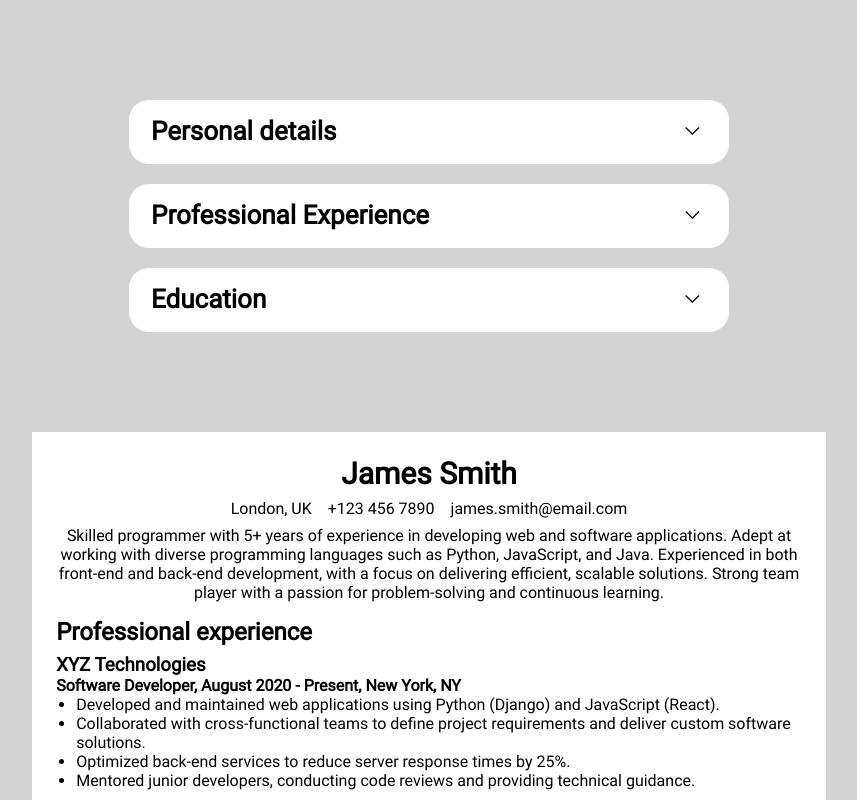
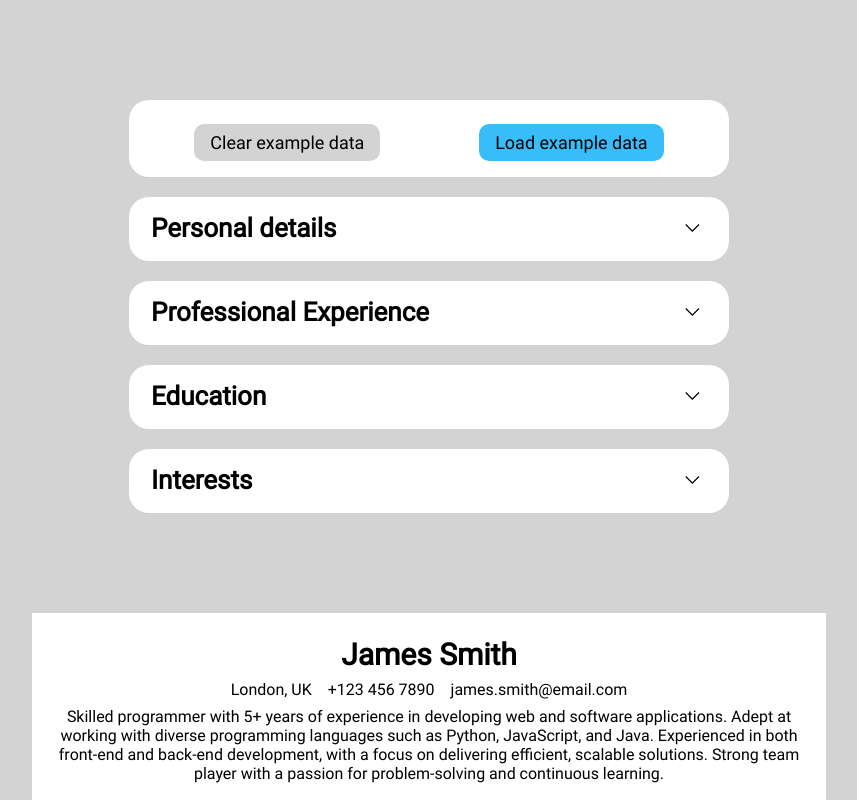
Before and after one commit to palmwi2010/odin-cv, a React (Vite) app: page / in a window 1280 px wide. Shown: the top 800 px of the page, without its empty margins (211-1068 px from the left). Built offline with nearby package versions, Linux system fonts and the light colour scheme; the HTML template or start-up script is replaced by a standard one.

Commit message:
Added buttons to clear and reload example data

```diff
--- a/src/App.jsx
+++ b/src/App.jsx
@@ -4,6 +4,8 @@ import exampleData from "./exampleData.json";
 import PersonalSection from "./components/PersonalSection";
 import EducationSection from "./components/EducationSection";
 import EmploymentSection from "./components/EmploymentSection";
+import InterestsSection from "./components/InterestsSection";
+import DataControls from "./components/DataControls";
 import CV from "./components/CV";
 
 export default function App() {
@@ -37,6 +39,21 @@ export default function App() {
 
     const updateEmploymentData = (key, value, arrayId, itemIndex = null) => {
         updateSectionData(employmentSections, setEmploymentSections, key, value, arrayId, itemIndex)
+    }
+
+    const updateInterests = (key, value, itemId) => {
+        setInterests(interests.map((i, id) => {
+            if (id === itemId) return value;
+            return i;
+        }))
+    }
+
+    const deleteInterest = (key, arrayId) => {
+        setInterests(interests.filter((_, id) => id != arrayId));
+    }
+
+    const addInterest = () => {
+        setInterests(interests.concat(""));
     }
 
     const addEducationItem = () => {
@@ -96,9 +113,27 @@ export default function App() {
         setEmploymentSections(employmentSections.filter(e => e.id != arrayId));
     }
 
+    const clearData = () => {
+        setPersonalData({'name': '', 'address': '', "email": '', "phone":'', "summary":''});
+        setEducationSections([]);
+        setEmploymentSections([]);
+        setInterests([]);
+    }
+
+    const loadExampleData = () => {
+        setPersonalData(exampleData.personal);
+        setEducationSections(exampleData.education);
+        setEmploymentSections(exampleData.employment_history);
+        setInterests(exampleData.interests);
+    }
+
     return (
       <div className="app">
           <div className="input-section">
+            <DataControls
+                loadData = {loadExampleData}
+                clearData = {clearData}
+            />
             <InputBlock
                 title="Personal details"
                 data={personalData}
@@ -125,6 +160,14 @@ export default function App() {
                 addArrayItem = {addEducationArrayItem}
                 deleteArrayItem = {deleteEducationArrayItem}
             />
+            <InputBlock
+                title="Interests"
+                data={interests}
+                updateData={updateInterests}
+                Section={InterestsSection}
+                addArrayItem={addInterest}
+                deleteArrayItem = {deleteInterest}
+            />
           </div>
 
           <CV
--- /dev/null
+++ b/src/components/DataControls.jsx
@@ -0,0 +1,15 @@
+import "../styles/DataControls.css";
+
+function DataControls({loadData, clearData}) {
+
+    return (
+        <div className="input-block">
+            <div className="data-buttons">
+                <button className="btn secondary" onClick={clearData}>Clear example data</button>
+                <button className="btn" onClick={loadData}>Load example data</button>
+            </div>
+        </div>
+    )
+}
+
+export default DataControls
--- a/src/components/InputBlock.jsx
+++ b/src/components/InputBlock.jsx
@@ -21,6 +21,17 @@ function InputBlock({title, data, updateData, Section, addNew=null, deleteItem=n
 
     const renderSections = () => {
         if (isArray) {
+            if (title === "Interests") {
+                return (
+                <Section
+                    data={data}
+                    updateData={updateData}
+                    deleteArrayItem={deleteArrayItem}
+                    addArrayItem={addArrayItem}
+                    isEditing={isEditing}
+                />)
+            }
+
             return data.map(d => (
                 <Section
                     data={d}
--- /dev/null
+++ b/src/components/InterestsSection.jsx
@@ -0,0 +1,23 @@
+import ArrayField from "./ArrayField";
+
+function InterestsSection({data, updateData, isEditing, addArrayItem, deleteArrayItem}) {
+
+    return (
+        <div className="block-fields">
+            <ArrayField
+                title=""
+                key="interests"
+                inputType="textarea"
+                placeholder="Enter interest"
+                data={data}
+                updateData={updateData}
+                addArrayItem={addArrayItem}
+                deleteRow={deleteArrayItem}
+                isEditing={isEditing}
+                dataKey="interests"
+            />
+        </div>
+    )
+}
+
+export default InterestsSection
--- /dev/null
+++ b/src/styles/DataControls.css
@@ -0,0 +1,21 @@
+.data-buttons {
+    display: flex;
+    justify-content: space-around;
+}
+
+.btn.secondary {
+    background-color: lightgray;
+}
+
+.btn.secondary:hover {
+    color: black;
+}
+
+.data-buttons > button {
+    font-size: 18px;
+    transition: transform 0.3s ease-in-out;
+}
+
+.data-buttons > button:hover {
+    transform: scale(1.1);
+}
```
Also changed, not shown: src/emptyData.json (added, +60 -0 lines).
